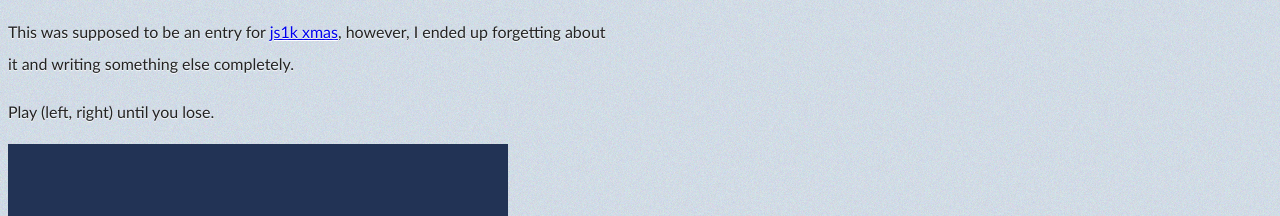
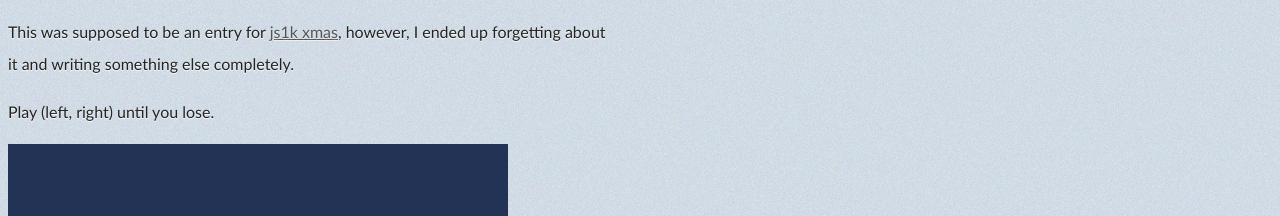
Before and after one commit to pitr/pitr.github.com, a Jekyll site: the page built from _posts/2011-01-18-js1k2.html, in a window 1280 px wide. Shown: the top 216 px of the page. Built offline with Jekyll 4.4.1, drawn with Linux system fonts in a browser that asks for light colours.

Commit message:
fix up styles for links

```diff
--- a/_layouts/default.html
+++ b/_layouts/default.html
@@ -20,6 +20,13 @@
         line-height: 2em;
         width: 600px;
       }
+      a {
+        color: #555;
+        text-shadow: 0 1px 1px #eee;
+      }
+      a:hover {
+        text-shadow: 0 1px 1px #ccc;
+      }
     </style>
     <script type='text/javascript'>
       //<![CDATA[
```
